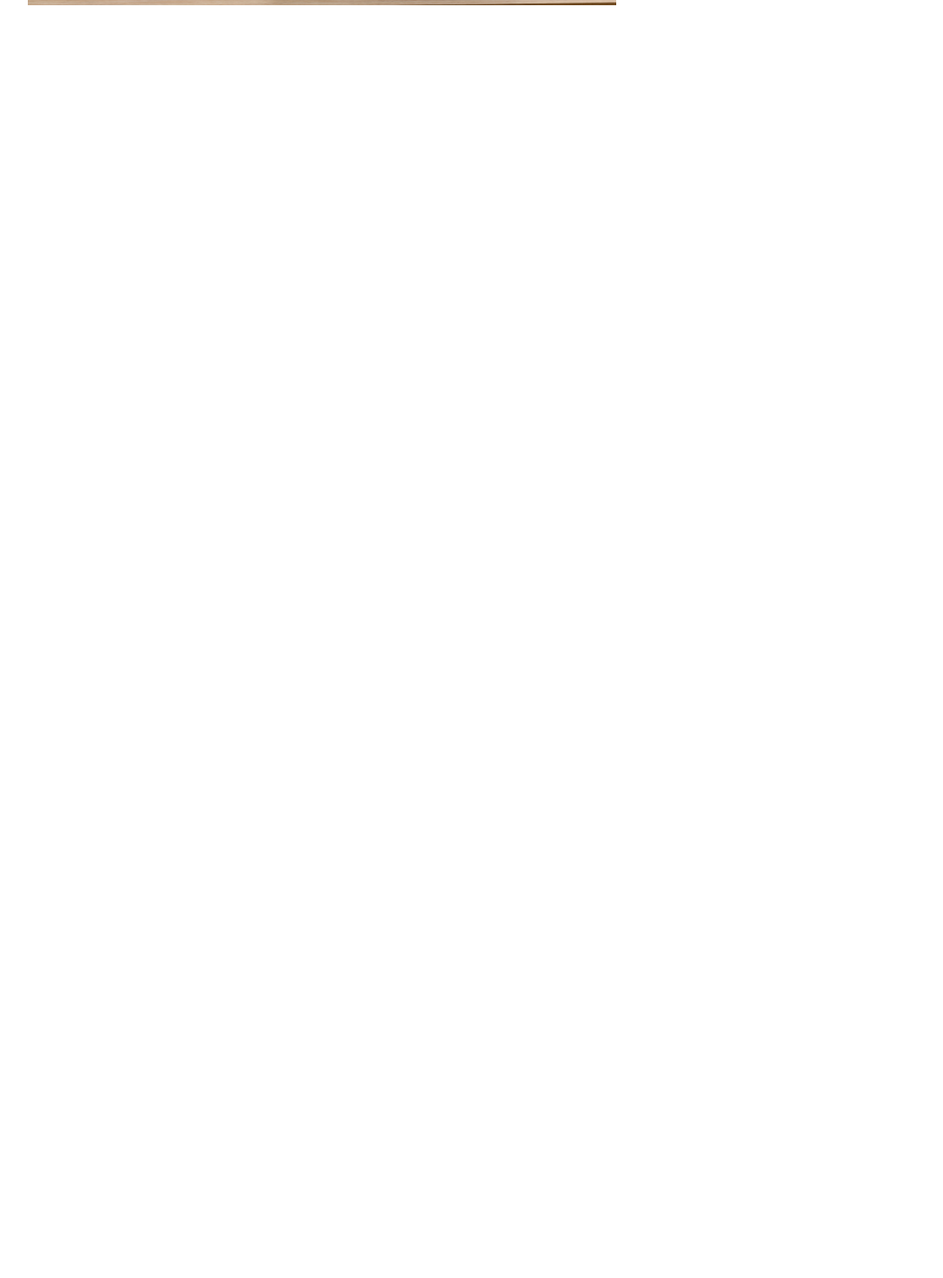
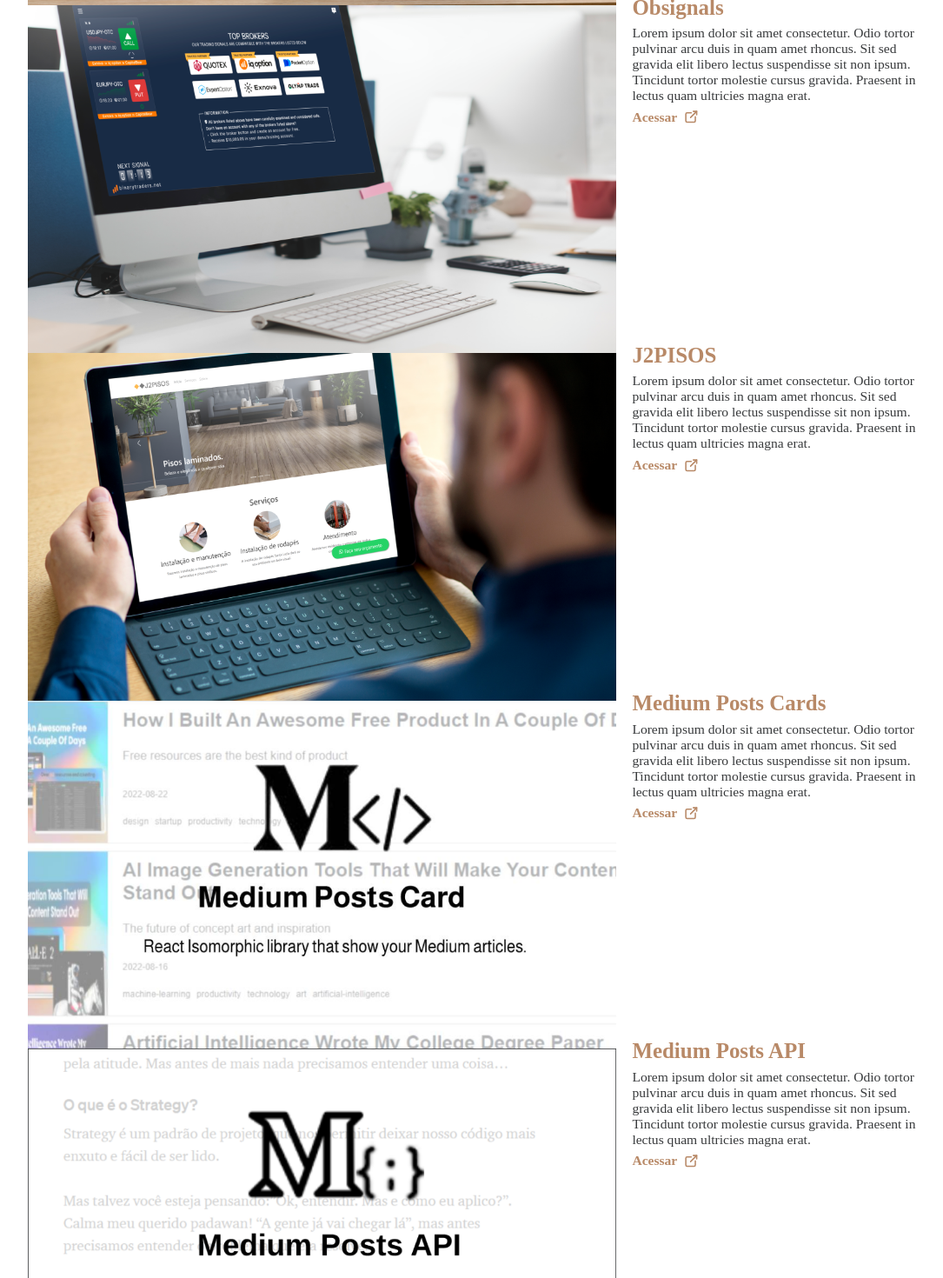
Before and after one commit to david-fernando/davidfernandodev, a Next.js app: page / in a window 1280 px wide. Shown: the part 1220-2690 px from the top of the page at 87% size, without its empty margins (102-1187 px from the left). Before the commit the page ends 1226 px from the top, so only its background shows below. Built offline with nearby package versions, Linux system fonts and the light colour scheme.

Commit message:
Add mediumpostcard and mediumpostsapi link

```diff
--- a/src/components/Projects.tsx
+++ b/src/components/Projects.tsx
@@ -3,6 +3,10 @@
 import { IconExternalLink } from '@tabler/icons-react'
 
 import binaryTraders from '@/images/binarytraders.png'
+import obsignals from '@/images/obsignals.png'
+import jdoispisos from '@/images/jdoispisos.png'
+import mediumpostscard from '@/images/mediumpostscard.png'
+import mediumpostsapi from '@/images/mediumpostsapi.png'
 
 import style from '@/styles/components/Projects.module.css'
 
@@ -19,6 +23,43 @@
             <Link href='https://binarytraders.net/' target='_blank' >Acessar <IconExternalLink /></Link>
           </div>
         </span>
+
+        <span className={style.project}>
+          <Image src={obsignals} alt='Obsignals' />
+          <div>
+            <p>Obsignals</p>
+            <p>Lorem ipsum dolor sit amet consectetur. Odio tortor pulvinar arcu duis in quam amet rhoncus. Sit sed gravida elit libero lectus suspendisse sit non ipsum. Tincidunt tortor molestie cursus gravida. Praesent in lectus quam ultricies magna erat.</p>
+            <Link href='https://chrome.google.com/webstore/detail/obsignals/amkbjfeoamfehgknhbnpggkkcmelkebb' target='_blank' >Acessar <IconExternalLink /></Link>
+          </div>
+        </span>
+
+        <span className={style.project}>
+          <Image src={jdoispisos} alt='J2PISOS' />
+          <div>
+            <p>J2PISOS</p>
+            <p>Lorem ipsum dolor sit amet consectetur. Odio tortor pulvinar arcu duis in quam amet rhoncus. Sit sed gravida elit libero lectus suspendisse sit non ipsum. Tincidunt tortor molestie cursus gravida. Praesent in lectus quam ultricies magna erat.</p>
+            <Link href='http://jdoispisos.com.br/' target='_blank' >Acessar <IconExternalLink /></Link>
+          </div>
+        </span>
+
+        <span className={style.project}>
+          <Image src={mediumpostscard} alt='Medium Posts Card' />
+          <div>
+            <p>Medium Posts Cards</p>
+            <p>Lorem ipsum dolor sit amet consectetur. Odio tortor pulvinar arcu duis in quam amet rhoncus. Sit sed gravida elit libero lectus suspendisse sit non ipsum. Tincidunt tortor molestie cursus gravida. Praesent in lectus quam ultricies magna erat.</p>
+            <Link href='https://github.com/david-fernando/medium-posts-card' target='_blank' >Acessar <IconExternalLink /></Link>
+          </div>
+        </span>
+
+        <span className={style.project}>
+          <Image src={mediumpostsapi} alt='Medium Posts API' />
+          <div>
+            <p>Medium Posts API</p>
+            <p>Lorem ipsum dolor sit amet consectetur. Odio tortor pulvinar arcu duis in quam amet rhoncus. Sit sed gravida elit libero lectus suspendisse sit non ipsum. Tincidunt tortor molestie cursus gravida. Praesent in lectus quam ultricies magna erat.</p>
+            <Link href='https://github.com/david-fernando/medium-posts-api' target='_blank' >Acessar <IconExternalLink /></Link>
+          </div>
+        </span>
+
       </div>
     </section>
   )
```
